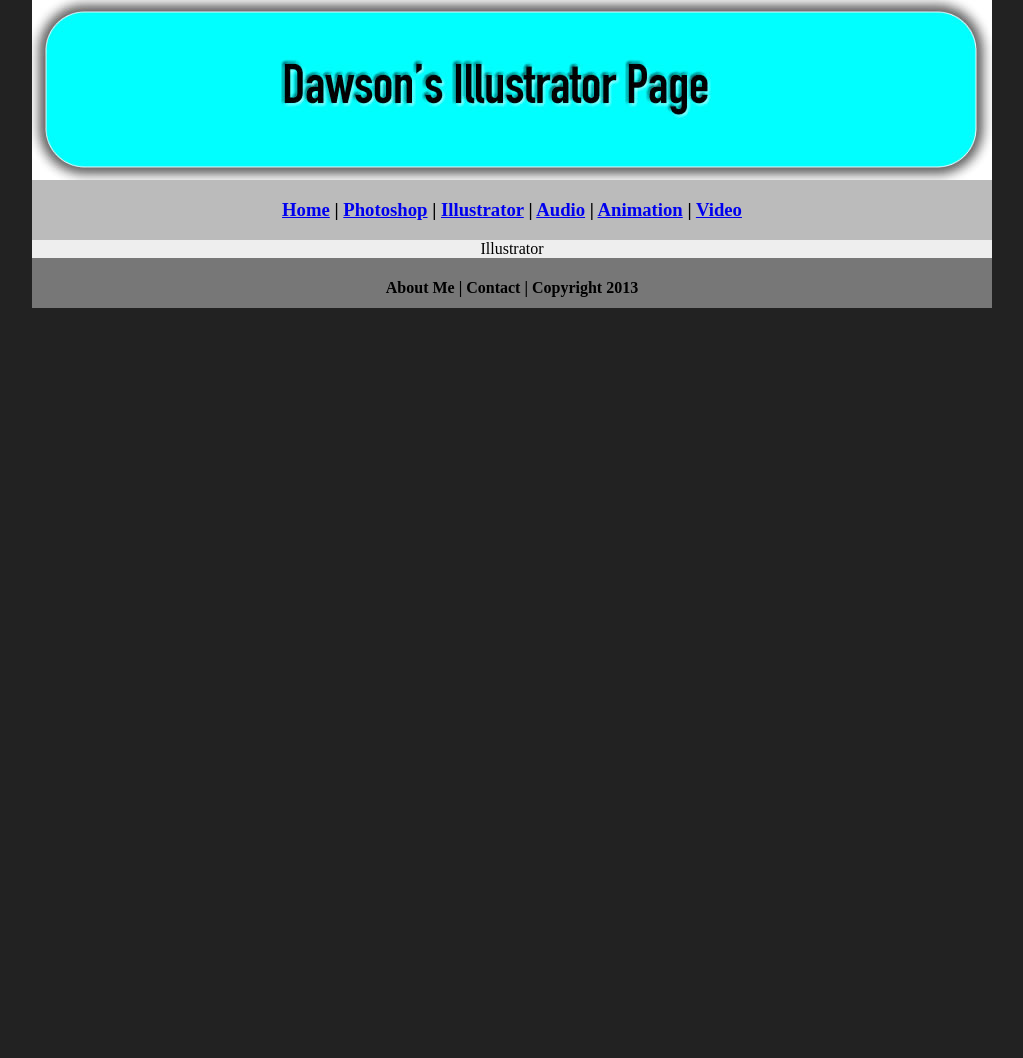
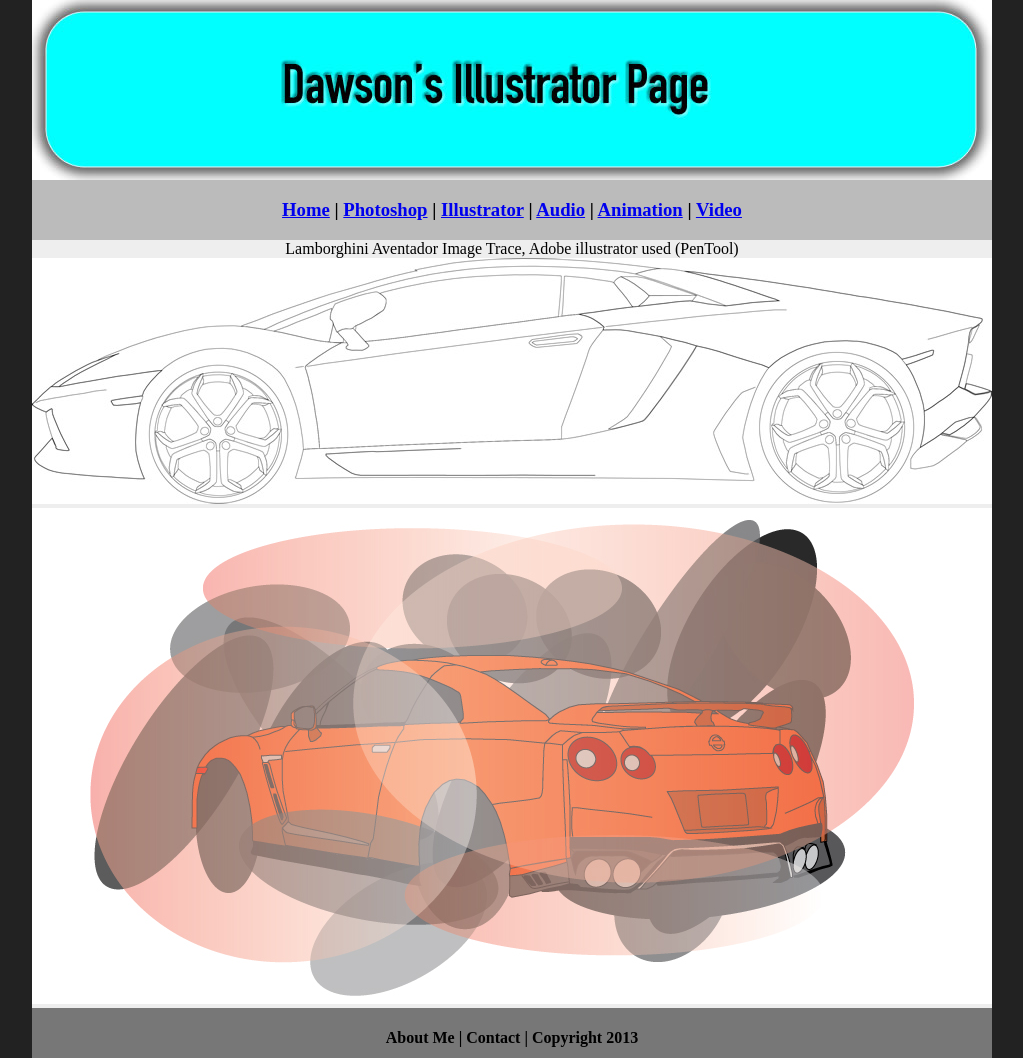
Before and after one commit to Dawson1191/Digitalmediaportfolio, a plain HTML site: page illustrator/index.html in a window 1280 px wide. Shown: the whole page, without its empty margins (128-1151 px from the left). Before the commit the page ends 800 px from the top, so only its background shows below. Drawn offline with Linux system fonts and the light colour scheme.

Commit message:
Add files via upload

```diff
--- a/illustrator/index.html
+++ b/illustrator/index.html
@@ -12,7 +12,9 @@
   <div class="nav">
     <h3><a href="index.html">Home</a> | <a href="photoshop/index.html">Photoshop</a> | <a href="illustrator/index.html">Illustrator</a> | <a href="audio/index.html">Audio</a> | <a href="animation/index.html">Animation</a> | <a href="video/index.html">Video</a></h3>
   </div>
-  <div class="content"> Illustrator</div>
+  <div class="content"> Lamborghini Aventador Image Trace, Adobe illustrator used (PenTool)<a href="lamboaventador.jpg"><img src="lamboaventadorsm.jpg" width="960" height="246"></a>
+  <br>
+  <img src="gtrart12.jpg" width="960" height="496" alt=""/></div>
   <div class="footer">
     <h4>About Me | Contact | Copyright 2013</h4>
   </div>
```
Also changed, not shown: illustrator/gtrart12.jpg (added), illustrator/lamboaventador.jpg (added), illustrator/lamboaventadorsm.jpg (added).
